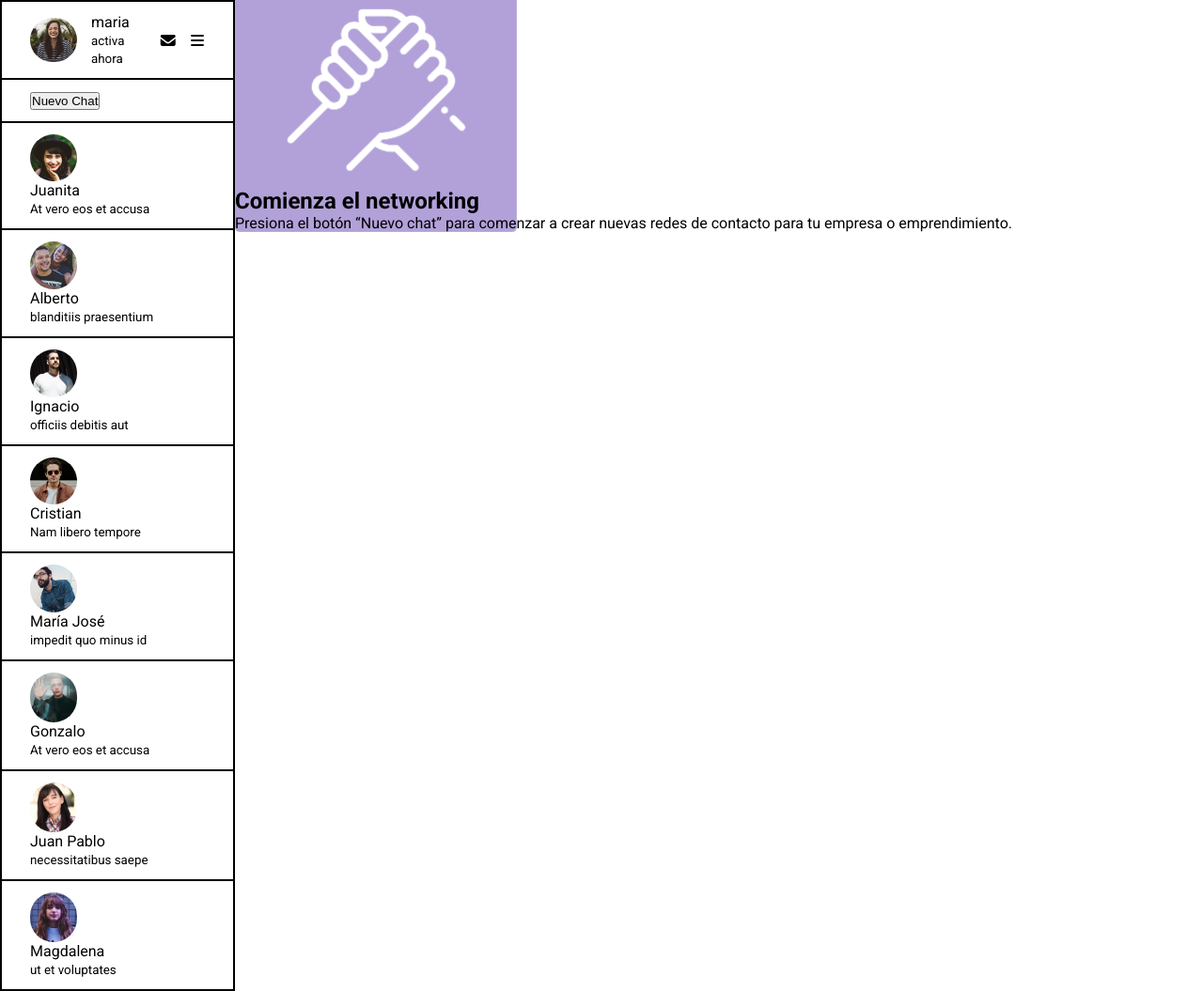
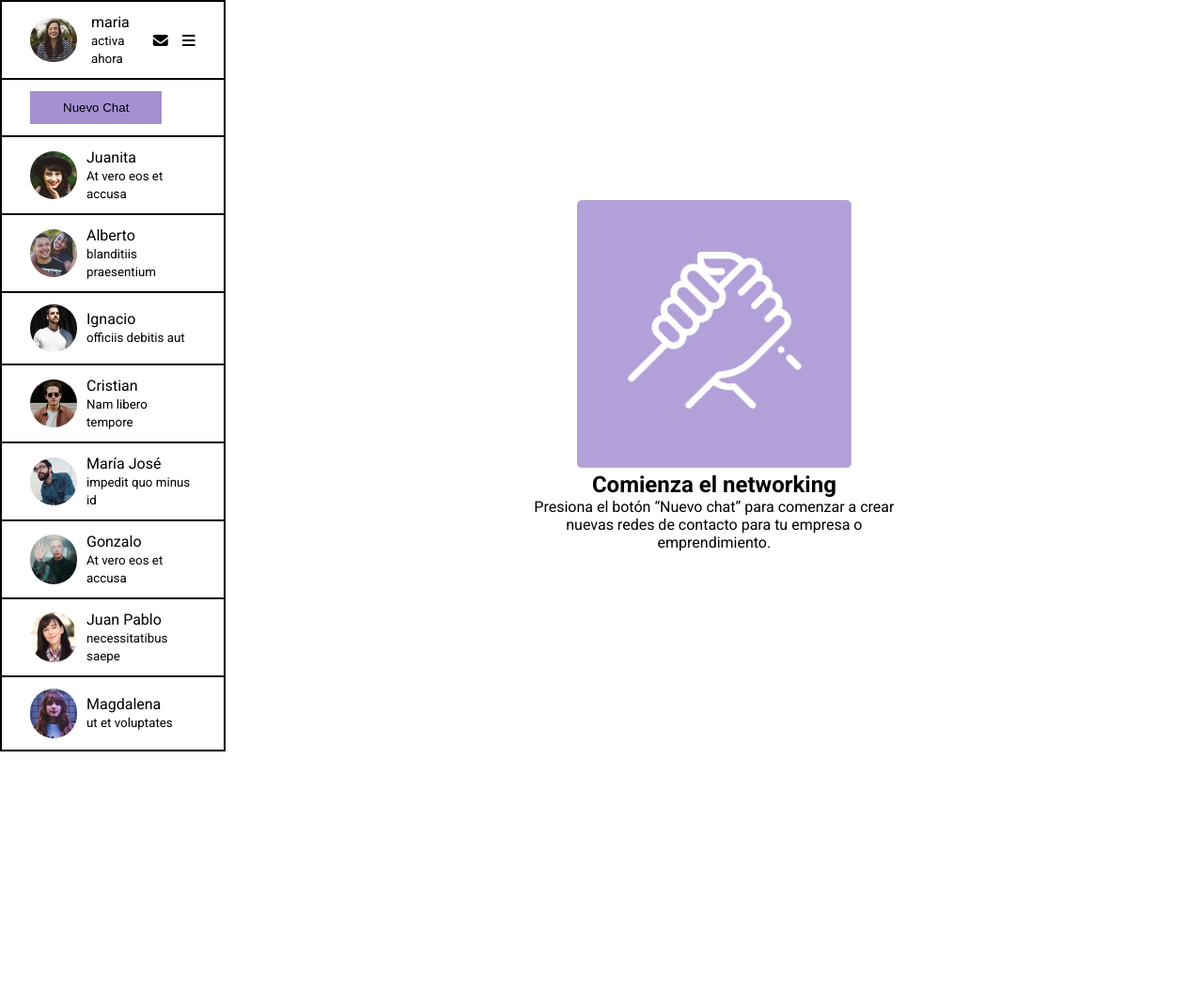
Before and after one commit to cmillal/pagina_flex, a plain HTML site: page index.html in a window 1280 px wide. Shown: the whole page at 94% size. After the commit the page ends 800 px from the top, so only its background shows below. Drawn offline with Linux system fonts and the light colour scheme.

Commit message:
ordenando main y aside

```diff
--- a/asset/style.css
+++ b/asset/style.css
@@ -43,12 +43,17 @@ aside .maria-profile img {
     justify-content: space-between;
     padding: 12px 30px;
     border: 1px solid;
+
+}
+
+section .foto {
+    display: flex;
+    align-items: center;
+    gap: 10px;
 }
 
 section .foto img {
-    display: flex;
-    align-items: center;
-    width: 50px;
+            width: 50px;
     border-radius: 100px;
 
 }
@@ -56,17 +61,28 @@ section .foto img {
 .cajas {
     padding: 12px 30px;
     border: 1px solid;
+
 }
 
-.contenedor_dos {
-    width: 200px;
-    height: 200px;
+section .boton {
+   padding: 10px 35px;
+   background-color: #A491D2;
+   border: none;
+}
+
+main {
+    width: 100%;
     display: flex;
-    justify-content: space-between;
+    justify-content: center;
     align-items: center;
-    }
 
-    .contenedor_dos img {
-        max-width: 150%; /* La imagen no puede ser más ancha que su contenedor */
-        max-height: 150%; /* La imagen no puede ser más alta que su contenedor */
-    }
+}
+
+.saludo {
+    width: 40%;
+    text-align: center;
+
+}
+.saludo img {
+    width: 70%;
+}
--- a/index.html
+++ b/index.html
@@ -1,5 +1,6 @@
 <!DOCTYPE html>
 <html lang="en">
+
 <head>
     <meta charset="UTF-8">
     <meta name="viewport" content="width=device-width, initial-scale=1.0">
@@ -8,7 +9,9 @@
 
     <link rel="preconnect" href="https://fonts.gstatic.com" crossorigin>
 
-        <link href="https://fonts.googleapis.com/css2?family=Raleway:ital,wght@0,100..900;1,100..900&family=Roboto:ital,wght@0,100..900;1,100..900&display=swap" rel="stylesheet">
+    <link
+        href="https://fonts.googleapis.com/css2?family=Raleway:ital,wght@0,100..900;1,100..900&family=Roboto:ital,wght@0,100..900;1,100..900&display=swap"
+        rel="stylesheet">
 
     <script src="https://kit.fontawesome.com/47798e159d.js" crossorigin="anonymous"></script>
 
@@ -53,28 +56,33 @@
             <div class="cajas">
                 <div class="foto">
                     <img src="./asset/img/Screen Shot 2018-11-28 at 15.28.04.jpg" alt="chica-sombrero">
-
+                    <div class="texto-caja">
                         <p>Juanita </p>
                         <small>At vero eos et accusa</small>
+                    </div>
                 </div>
             </div>
             <!--item 2-->
             <div class="cajas">
                 <div class="foto">
                     <img src="./asset/img/Screen Shot 2018-11-28 at 15.28.30.jpg" alt="pareja">
-
+                    <div class="texto-caja">
                         <p>Alberto</p>
                         <small>blanditiis praesentium</small>
                     </div>
                 </div>
+            </div>
+
             <!--item 3-->
 
             <div class="cajas">
                 <div class="foto">
                     <img src="./asset/img/Screen Shot 2018-11-28 at 15.30.34.jpg" alt="chico-polera-blanca">
+                    <div class="texto-caja">
 
                         <p>Ignacio</p>
                         <small>officiis debitis aut</small>
+                    </div>
                 </div>
             </div>
             <!--item 4-->
@@ -82,9 +90,10 @@
             <div class="cajas">
                 <div class="foto">
                     <img src="./asset/img/Screen Shot 2018-11-28 at 15.30.54.jpg" alt="chico-lentes">
-
+                    <div class="texto-caja">
                         <p>Cristian</p>
                         <small>Nam libero tempore</small>
+                    </div>
                 </div>
             </div>
 
@@ -93,9 +102,10 @@
             <div class="cajas">
                 <div class="foto">
                     <img src="./asset/img/Screen Shot 2018-11-28 at 15.31.09.jpg" alt="chico-camisa--azul">
-
+                    <div class="texto-caja">
                         <p>María José</p>
                         <small>impedit quo minus id</small>
+                    </div>
                 </div>
             </div>
             <!--item 6-->
@@ -103,9 +113,10 @@
             <div class="cajas">
                 <div class="foto">
                     <img src="./asset/img/Screen Shot 2018-11-28 at 15.32.16.jpg" alt="chico-ventana">
-
+                        <div class="texto-caja">
                     <p>Gonzalo</p>
                     <small>At vero eos et accusa</small>
+                </div>
                 </div>
             </div>
 
@@ -114,9 +125,10 @@
             <div class="cajas">
                 <div class="foto">
                     <img src="./asset/img/Screen Shot 2018-11-28 at 15.32.44.jpg" alt="señora">
-
+                    <div class="texto-caja">
                         <p>Juan Pablo</p>
                         <small>necessitatibus saepe</small>
+                    </div>
                 </div>
             </div>
 
@@ -125,9 +137,10 @@
             <div class="cajas">
                 <div class="foto">
                     <img src="./asset/img/maria.jpg" alt="maria">
-
+                 <div class="texto-caja">
                     <p> Magdalena</p>
                     <small>ut et voluptates </small>
+                 </div>
                 </div>
             </div>
         </section>
@@ -135,12 +148,12 @@
     <!-- main content -->
     <main>
         <section class="saludo">
-                 <div class="contenedor_dos">
             <img src="./asset/img/hand.png" alt="saludo">
-                </div>
             <h1>Comienza el networking</h1>
-                    <p>Presiona el botón <strong></strong>“Nuevo chat”</strong> para comenzar a crear nuevas
-                         redes de contacto para tu empresa o emprendimiento.</p>
+            <p>
+                Presiona el botón <strong></strong>“Nuevo chat”</strong> para comenzar a crear nuevas
+                redes de contacto para tu empresa o emprendimiento.
+            </p>
 
         </section>
     </main>
@@ -148,4 +161,5 @@
 
 
 </body>
+
 </html>
```
Lines whose indentation alone changed are shown as unchanged.
